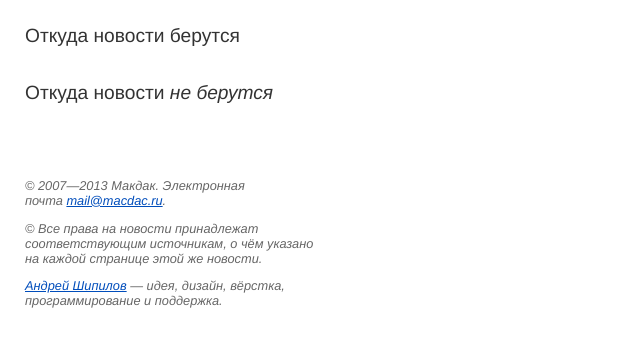
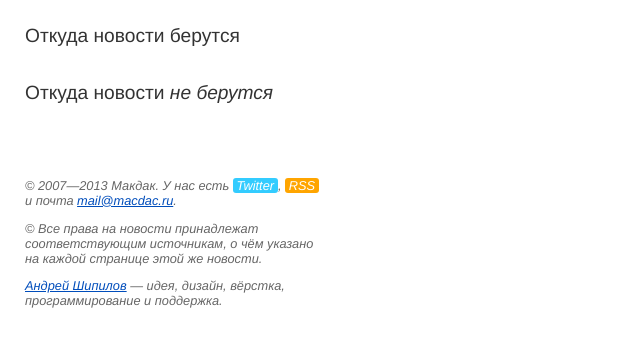
Before and after one commit to andreyshipilov/macdac, a Django app: template macdac/apps/news/templates/news/day.html in a window 1280 px wide. Shown: the part 88-435 px from the top of the page, without its empty margins (0-640 px from the left). Run offline with Django 3.2, Linux system fonts and the light colour scheme; the template is opened without the code that fills it, so the values that code supplies are empty; parts of the project's set-up code (start-up, migrations or seed data) failed here and were passed over; some libraries are stand-ins or nearby versions.

Commit message:
Fixed #6. Some cleanup.

```diff
--- a/macdac/apps/news/templates/news/year.html
+++ b/macdac/apps/news/templates/news/year.html
@@ -30,6 +30,10 @@
 			</article>
 		{% endfor %}
 	</section>
+
+	<section id="after-news-list">
+		{% paginate %}
+	</section>
 {% endblock %}
 
 
--- a/macdac/static/css/style.css
+++ b/macdac/static/css/style.css
@@ -101,6 +101,23 @@ footer {
 	color: #666;
 	font-style: italic;
 }
+	#twitter-link,
+	#rss-link {
+		color: #fff;
+		padding: 0 0.3em;
+		text-decoration: none;
+		border-radius: 3px;
+	}
+	#twitter-link:hover,
+	#rss-link:hover {
+		text-decoration: underline;
+	}
+	#twitter-link {
+		background-color: #3cf;
+	}
+	#rss-link {
+		background-color: orange;
+	}
 
 
 /* News Styles */
--- a/macdac/templates/base.html
+++ b/macdac/templates/base.html
@@ -68,21 +68,17 @@
 
 					<footer>
 						<p>
-							<i>
 							<span>&copy; 2007&mdash;{% now "Y" %} </span>
 							<span class="vcard">
 								<a class="url fn n" href="http://www.macdac.ru/" style="display: none;">http://www.macdac.ru/</a>
 								<span class="org">Макдак</span><span>.</span>
 								<a class="email" href="mailto:mail@macdac.ru" style="display: none;">Электронная почта</a>
 							</span>
-							</i>
-							<span> Электронная почта&nbsp;<a href="mailto:mail@macdac.ru">mail@macdac.ru</a>.</span>
+							<span> У нас есть </span><a href="http://www.twitter.com/macdac_ru" id="twitter-link">Twitter</a>, <a href="{% url rss_redirect %}" id="rss-link">RSS</a>
+							<span> и&nbsp;почта&nbsp;<a href="mailto:mail@macdac.ru">mail@macdac.ru</a>.</span>
 						</p>
-						<p>
-							<i>&copy; Все права на&nbsp;новости принадлежат соответствующим&nbsp;источникам, о&nbsp;чём указано на&nbsp;каждой странице этой же&nbsp;новости.</i>
-						</p>
-
-						<p><i><a href="http://www.andreyshipilov.com/">Андрей Шипилов</a>&nbsp;&mdash; идея, дизайн, вёрстка, программирование и&nbsp;поддержка.</i></p>
+						<p>&copy; Все права на&nbsp;новости принадлежат соответствующим&nbsp;источникам, о&nbsp;чём указано на&nbsp;каждой странице этой же&nbsp;новости.</p>
+						<p><a href="http://www.andreyshipilov.com/">Андрей Шипилов</a>&nbsp;&mdash; идея, дизайн, вёрстка, программирование и&nbsp;поддержка.</p>
 					</footer>
 				</div>
 			</div>
```
Lines whose indentation alone changed are shown as unchanged.
